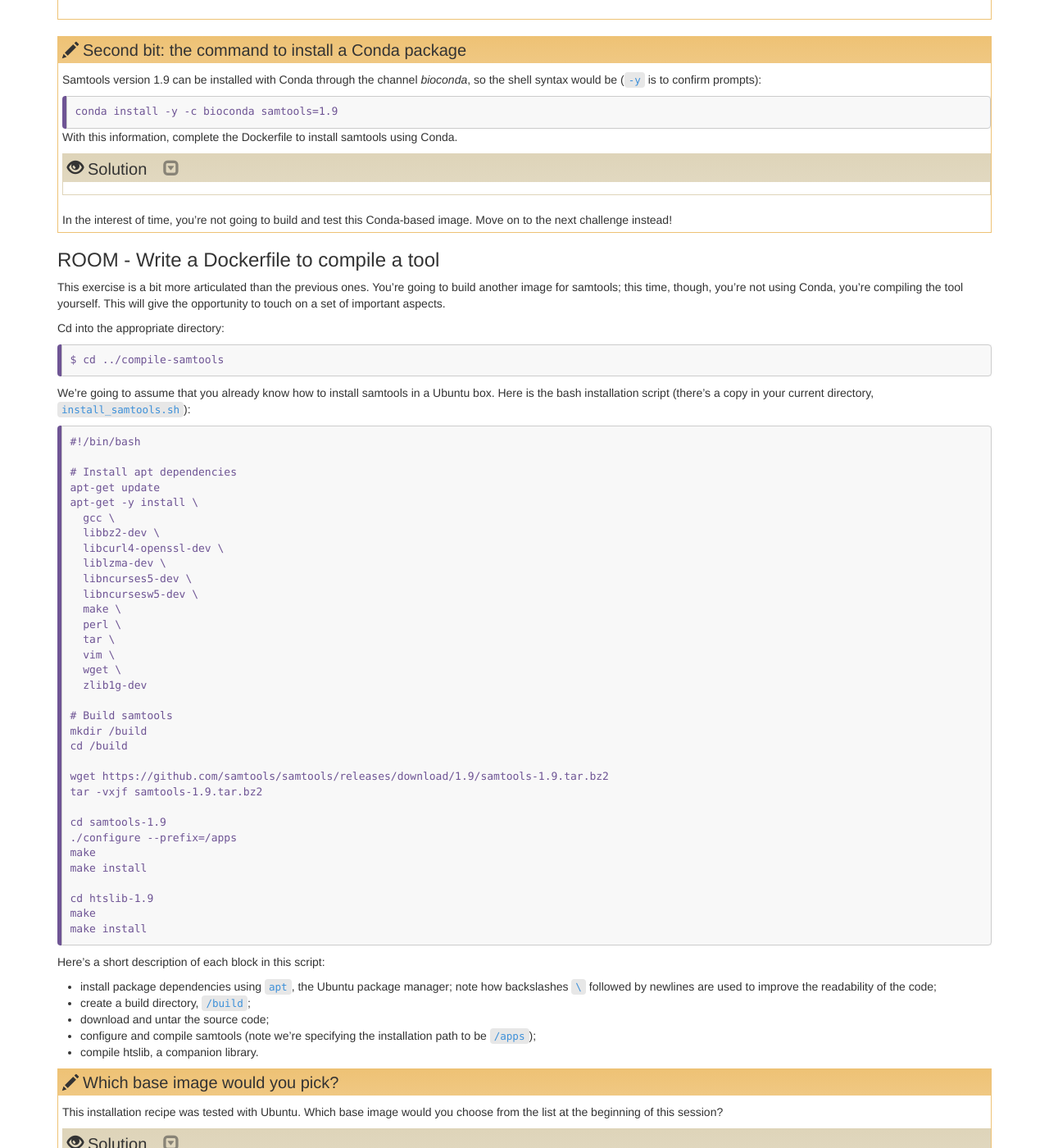
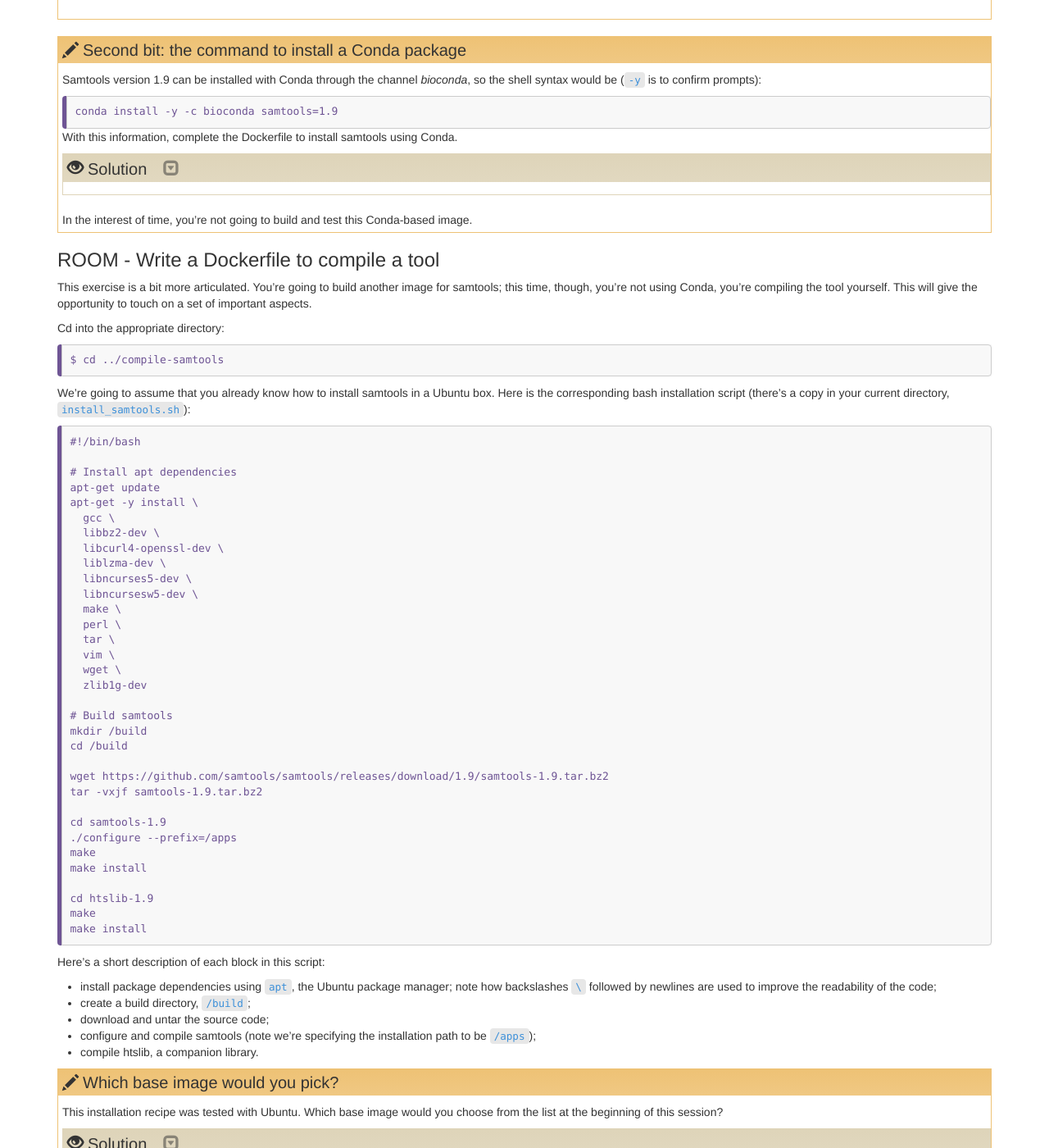
Before and after one commit to PawseySC/containers-bioinformatics-workshop, a Jekyll site: the page built from _episodes/5.build.md, in a window 1280 px wide and 1400 px high, scrolled down 2973 px. Shown: the whole window at 82% size. Built offline with Jekyll 4.4.1, drawn with Linux system fonts in a browser that asks for light colours; some of the changed text lies outside the part shown.

Commit message:
review s3: 1st edits

````diff
--- a/_episodes/5.build.md
+++ b/_episodes/5.build.md
@@ -119,7 +119,7 @@ And then use a text editor to create a blank `Dockerfile`.
 > > ```
 > > {: .source}
 > >
-> > Very often (albeit not always) preparing Dockerfiles for R images looks as simple as this.  Other times, you will also need to install documented pre-requisites as in the Tidyverse example above.  And of course things can at times get more complicated than this.
+> > Very often (albeit not always) preparing Dockerfiles for R images looks as simple as this.  Other times, you will also need to install other packages such as pre-requisites.  And of course things can even get more complicated than this.
 > {: .solution}
 {: .challenge}
 
@@ -127,7 +127,7 @@ And then use a text editor to create a blank `Dockerfile`.
 > ## Build the image
 >
 > Now it's the time for building.
-> Let' use the appropriate `docker` syntax in the shell, to build an image called `ggtree:2.0.4`; remember we're running from the directory where the Dockerfile is (`.`).
+> Let' use the appropriate `docker` syntax in the shell to build an image called `ggtree:2.0.4`; remember we're running from the directory where the Dockerfile is (`.`).
 >
 > > ## Solution
 > >
@@ -236,7 +236,7 @@ $ cd ../conda-samtools
 > > Similar to the case of R, Dockerfiles often turn out to be quite compact when using a `conda` base image.  Things are not always this easy, as for instance package version conflicts are common with Conda;  additional command lines might be required to work around them, or you might even need to install packages entirely manually.
 > {: .solution}
 >
-> In the interest of time, you're not going to build and test this Conda-based image.  Move on to the next challenge instead!
+> In the interest of time, you're not going to build and test this Conda-based image.
 {: .challenge}
 
 
@@ -284,7 +284,7 @@ $ cd ../conda-samtools
 
 ### ROOM - Write a Dockerfile to compile a tool
 
-This exercise is a bit more articulated than the previous ones.  You're going to build another image for samtools;  this time, though, you're not using Conda, you're compiling the tool yourself.  This will give the opportunity to touch on a set of important aspects.
+This exercise is a bit more articulated.  You're going to build another image for samtools;  this time, though, you're not using Conda, you're compiling the tool yourself.  This will give the opportunity to touch on a set of important aspects.
 
 Cd into the appropriate directory:
 
@@ -293,7 +293,7 @@ $ cd ../compile-samtools
 ```
 {: .bash}
 
-We're going to assume that you already know how to install samtools in a Ubuntu box.  Here is the bash installation script (there's a copy in your current directory, `install_samtools.sh`):
+We're going to assume that you already know how to install samtools in a Ubuntu box.  Here is the corresponding bash installation script (there's a copy in your current directory, `install_samtools.sh`):
 
 ```
 #!/bin/bash
@@ -668,10 +668,10 @@ Here's a short description of each block in this script:
 > > You can close the interactive session by typing `quit` or hitting `Ctrl-D`.
 > {: .solution}
 >
-> So your last edit to the Dockerfile will be to add `/apps/bin` to the `$PATH` environment variable, which tells the shell where to look for executables.  How shall you achieve this?
+> So your last edit to the Dockerfile will be to add `/apps/bin` to the `$PATH` environment variable, which tells a Linux shell where to look for executables.  How shall you achieve this?
 >
 > In bash, you would use `export PATH=/apps/bin:$PATH`, so you might be tempted to just go with `RUN export PATH=/apps/bin:$PATH`.
-> However, this won't work as such a definition would just hold within the build step for that `RUN`, and then be lost at the next step (a bit like what happened with the current directory being reset to `/`).
+> However, this won't work in a Dockerfile, as such a definition would just hold within the build step for that `RUN`, and then be lost at the next step (a bit like what happened with the current directory being reset to `/`).
 >
 > Well, you might remember that Docker has an instruction to declare runtime environment variables, `ENV`.  Now use it to append the `PATH` specification in your Dockerfile.
 >
````
Also changed, not shown: other parts of _episodes/5.build.md (+16 -16 lines).
